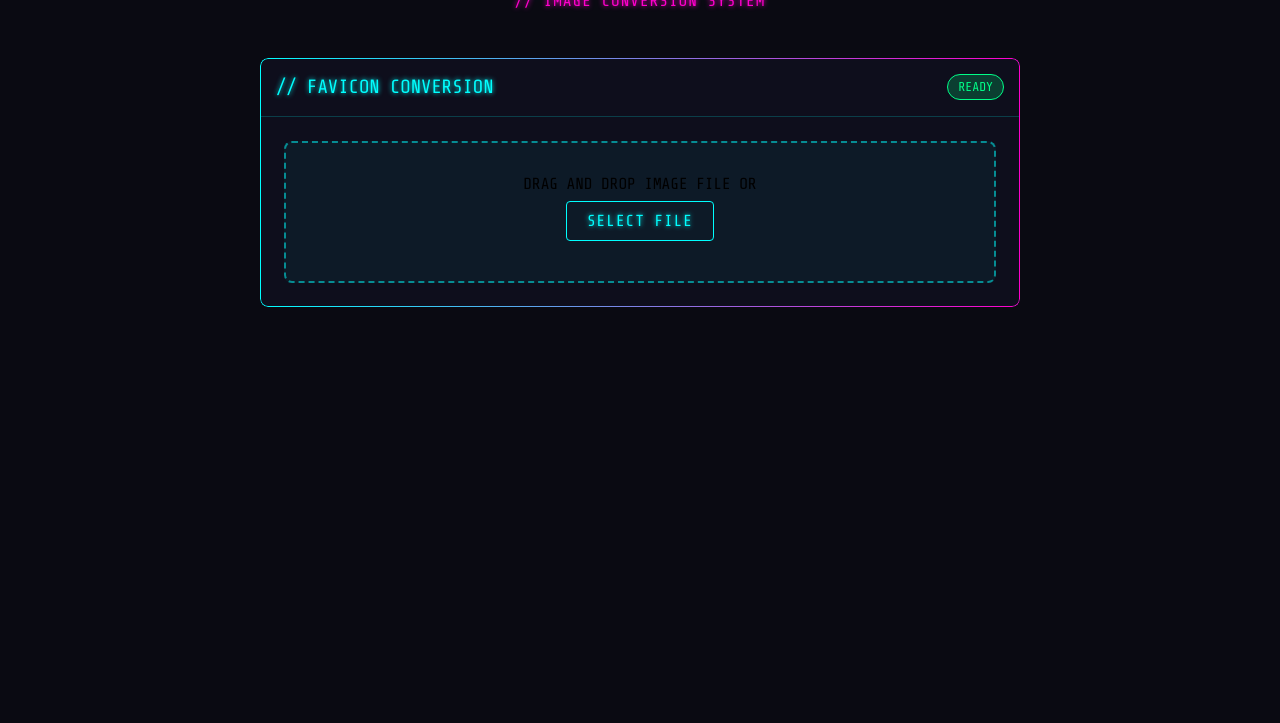
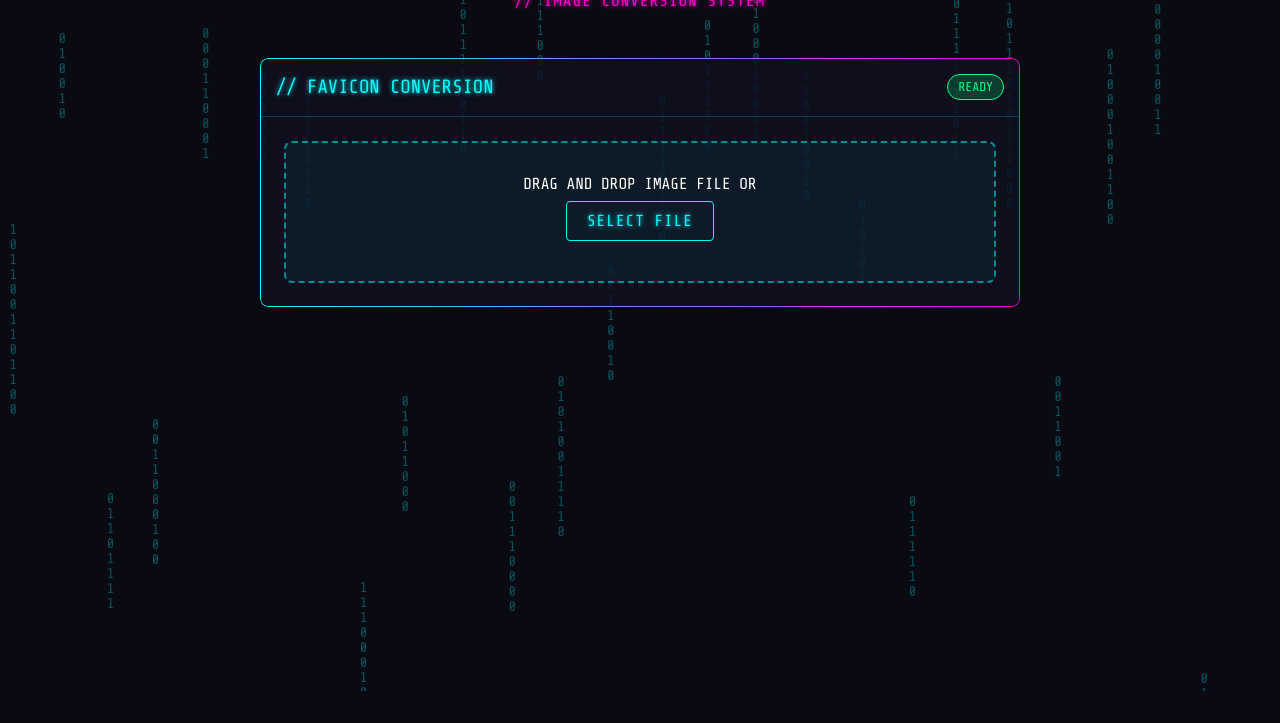
Before and after one commit to RC-Projects/NEOFAV, a website: page public/index.html in a window 1280 px wide. Shown: the part 109-832 px from the top of the page. Drawn offline with nearby package versions, Linux system fonts and the light colour scheme.

Commit message:
Rain Fix
- Updated JS Link

```diff
--- a/public/index.html
+++ b/public/index.html
@@ -27,6 +27,7 @@
       font-family: 'Share Tech Mono', monospace;
       background-color: var(--dark-bg);
       min-height: 100vh;
+      color: #fff;
     }
 
      /* Digital rain effect */
@@ -417,6 +418,7 @@
 </head>
 <body>
   <div id="digitalRain"></div>
+  <script src="rain.js"></script>
   <div class="container">
     <div class="header">
       <div class="system-time" id="systemTime">20:00:55.498</div>
```
